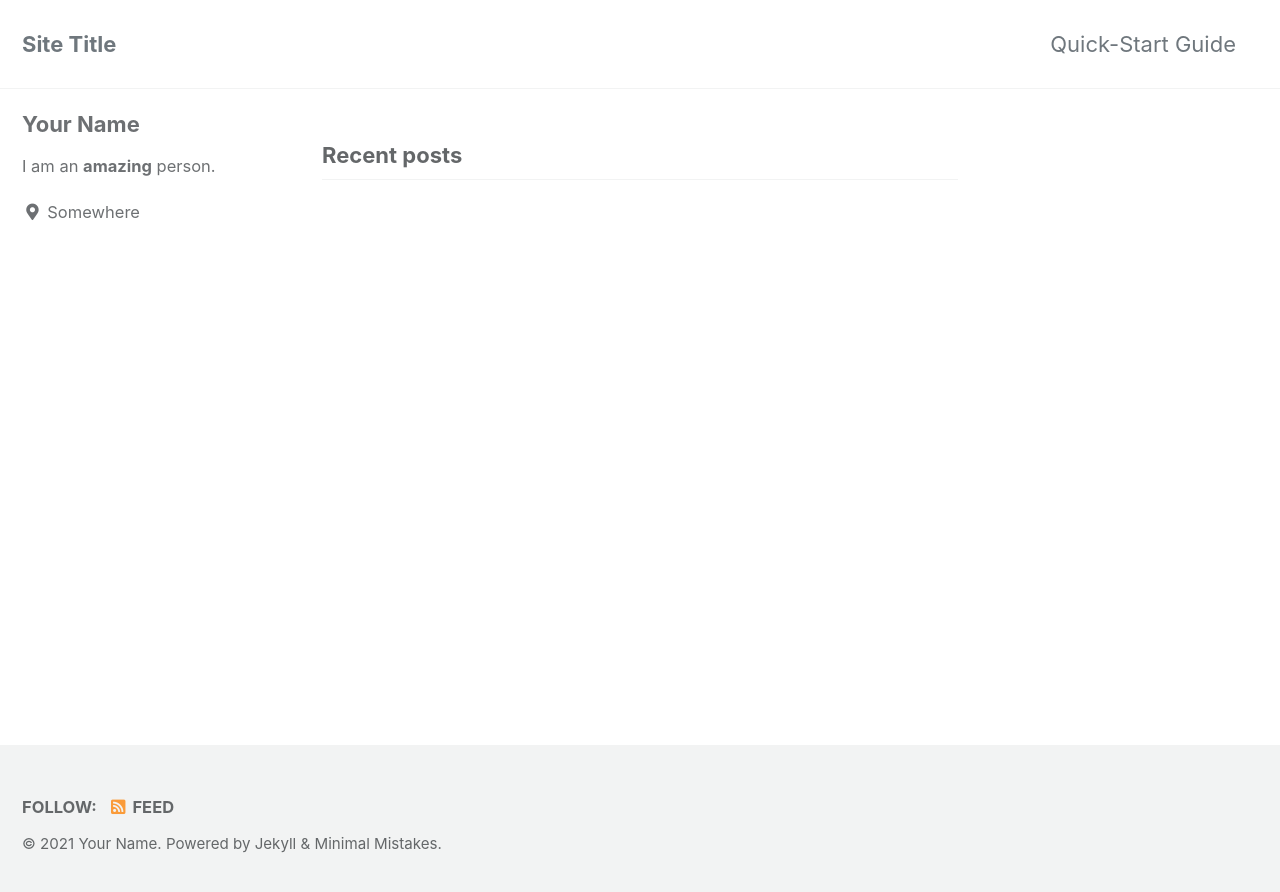
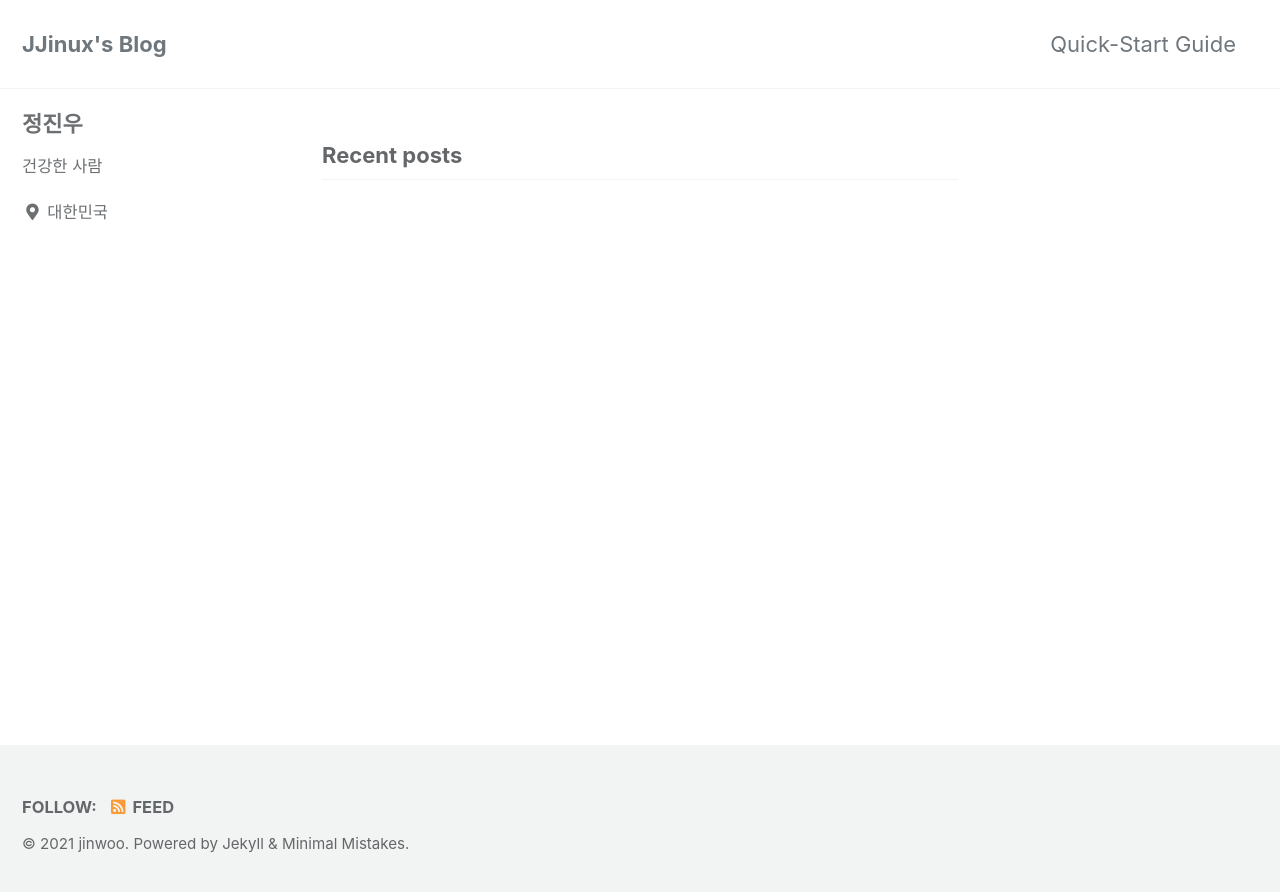
Before and after one commit to jinux127/jinux127.github.io, a Jekyll site: the page built from index.html, in a window 1280 px wide. Shown: the top 892 px of the page. Built offline with Jekyll 4.4.1, drawn with Linux system fonts in a browser that asks for light colours; cached includes are drawn as plain includes; the list of posts is cut into pages by our own code.

Commit message:
info changed

```diff
--- a/_config.yml
+++ b/_config.yml
@@ -16,11 +16,11 @@ minimal_mistakes_skin    : "default" # "air", "aqua", "contrast", "dark", "dirt"
 
 # Site Settings
 locale                   : "en-US"
-title                    : "Site Title"
+title                    : "JJinux's Blog"
 title_separator          : "-"
 subtitle                 : # site tagline that appears below site title in masthead
-name                     : "Your Name"
-description              : "An amazing website."
+name                     : "jinwoo"
+description              : "보초"
 url                      : https://jinux127.github.io# the base hostname & protocol for your site e.g. "https://mmistakes.github.io"
 baseurl                  : ""# the subpath of your site, e.g. "/blog"
 repository               : # GitHub username/repo-name e.g. "mmistakes/minimal-mistakes"
@@ -94,15 +94,15 @@ analytics:
 
 # Site Author
 author:
-  name             : "Your Name"
+  name             : "정진우"
   avatar           : # path of avatar image, e.g. "/assets/images/bio-photo.jpg"
-  bio              : "I am an **amazing** person."
-  location         : "Somewhere"
+  bio              : "건강한 사람"
+  location         : "대한민국"
   email            :
   links:
     - label: "Email"
       icon: "fas fa-fw fa-envelope-square"
-      # url: "mailto:your.name@email.com"
+      # url: "mailto:wwo1278@gmail.com"
     - label: "Website"
       icon: "fas fa-fw fa-link"
       # url: "https://your-website.com"
```
